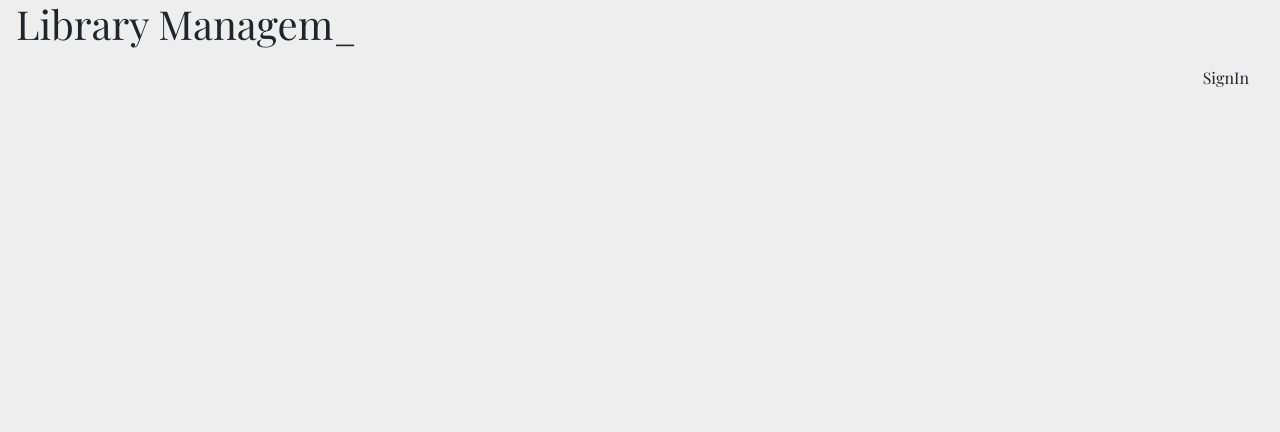
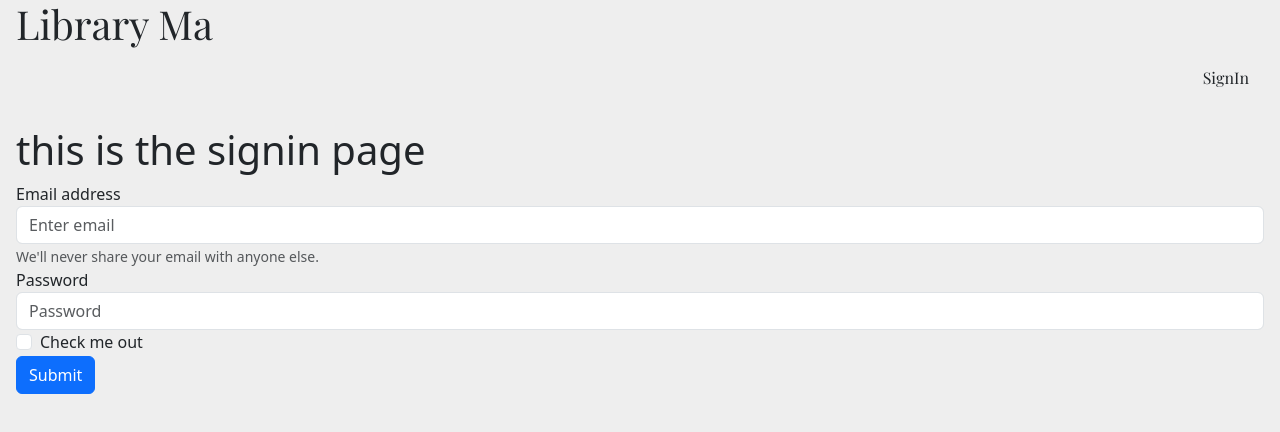
Before and after one commit to AntonyAjay123/libraryManagement, a React (Create React App) app: page /signin in a window 1280 px wide. Shown: the top 432 px of the page. Built offline with nearby package versions, Linux system fonts and the light colour scheme.

Commit message:
signin stage one

```diff
--- a/package.json
+++ b/package.json
@@ -5,6 +5,7 @@
   "keywords": [],
   "main": "src/index.js",
   "dependencies": {
+    "firebase": "^9.22.0",
     "loader-utils": "3.2.1",
     "localforage": "^1.10.0",
     "match-sorter": "^6.3.1",
--- a/src/Users.js
+++ b/src/Users.js
@@ -1,18 +1,26 @@
 const users=[{
     id:1,
     name:'Admin',
+    email:"admin@gmail.com",
+    password:"admin123",
     role:'admin'
 },
 {
     id:2,
     name:'Alice',
+    email:"alice@gmail.com",
+    password:"alice123",
     role:'user',
     rentedBooks:[]
 },
 {
     id:3,
     name:'Beth',
+    email:"beth@gmail.com",
+    password:"beth123",
     role:'user',
     rentedBooks:[]
 }
 ]
+
+export default users;
--- a/src/components/App.js
+++ b/src/components/App.js
@@ -28,9 +28,9 @@ useEffect(()=>{
   }
   return <Routes>
   <Route path="/" element={<Header/>}>
-  <Route path="/signin" element={<SignIn/>}/>
   <Route index element ={<Home/>}>
   </Route>
+  <Route path="/signin" element={<SignIn/>}/>
   <Route path="admin" element={<Directory getSearch={getSearch} books={filteredBooks}/>}/>
   <Route path="bookdetail/:isbn" element={<BookDetails/>}/>
   </Route>
--- a/src/components/navigation/navigation.component.js
+++ /dev/null
@@ -1,4 +0,0 @@
-import Header from '../routes/header/Header';
-export default function navigation(){
-
-}
--- a/src/components/routes/signin/signin.component.js
+++ b/src/components/routes/signin/signin.component.js
@@ -1,3 +1,74 @@
+import { signInWithGooglePopup } from "../../utils/firebase/firebase.utils";
+import { useState } from "react";
+import users from "../../../Users";
+
 export default function SignIn(){
-    return;
+    // const logGoogleUser = async()=>{
+    //     const response = await signInWithGooglePopup();
+    //     console.log(response);
+    // }
+    const [user,setUser] = useState({
+        email:"",
+        password:"",
+        role:"",
+    })
+    const [error,setError]= useState("")
+    const [signedIn,setSignedIn]=useState(false);
+
+    function handleClick(event){
+        event.preventDefault();
+        const authUser = users.filter((storedUser)=>storedUser.email==user.email && storedUser.password==user.password)
+        if(authUser.length==0){
+            setSignedIn(false);
+            setUser({
+                email:"",
+                password:"",
+                role:"",
+            })
+        setError("Invalid credentials");}
+        else {
+            setSignedIn(true);
+            const updateRole=authUser[0].role;
+            console.log("role",updateRole)
+            setUser(authUser[0])
+            setError("")
+            console.log("authorized",user);
+        }
+    }
+
+    function handleChange(event){
+        const{name,value}=event.target;
+        setUser((prev)=>{
+            return {
+                ...prev,
+                [name]:value
+            }
+        })
+    }
+
+    return <div>
+    <h1>this is the signin page</h1>
+    <div>
+    <form onSubmit={handleClick}>
+    <div>
+    <h4>{error}</h4>
+    </div>
+  <div className="form-group">
+    <label htmlFor="exampleInputEmail1">Email address</label>
+    <input onChange={handleChange}  name="email" className="form-control" id="exampleInputEmail1" aria-describedby="emailHelp" placeholder="Enter email"/>
+    <small id="emailHelp" className="form-text text-muted">We'll never share your email with anyone else.</small>
+  </div>
+  <div className="form-group">
+    <label htmlFor="exampleInputPassword1">Password</label>
+    <input onChange={handleChange} name="password" type="password" className="form-control" id="exampleInputPassword1" placeholder="Password"/>
+  </div>
+  <div className="form-check">
+    <input type="checkbox" className="form-check-input" id="exampleCheck1"/>
+    <label className="form-check-label" htmlFor="exampleCheck1">Check me out</label>
+  </div>
+  <button  className="btn btn-primary">Submit</button>
+</form>
+    </div>
+
+    </div>;
 }
--- /dev/null
+++ b/src/components/utils/firebase/firebase.utils.js
@@ -0,0 +1,23 @@
+import { initializeApp } from "firebase/app";
+import {getAuth,signInWithRedirect,signInWithPopup,GoogleAuthProvider} from 'firebase/auth'
+
+const firebaseConfig = {
+  apiKey: "AIzaSyDGurK8qYWv0n4gcTAYIWyiGpbS26Sg15Y",
+  authDomain: "library-project-3f69b.firebaseapp.com",
+  projectId: "library-project-3f69b",
+  storageBucket: "library-project-3f69b.appspot.com",
+  messagingSenderId: "4445136335",
+  appId: "1:4445136335:web:78b7ac55ca59c1b19d1eba"
+};
+
+// Initialize Firebase
+const app = initializeApp(firebaseConfig);
+
+const provider = new GoogleAuthProvider();
+
+provider.setCustomParameters({
+    prompt:"select_account"
+})
+
+export const auth=getAuth();
+export const signInWithGooglePopup=()=>signInWithPopup(auth,provider);
```
Also changed, not shown: 1 other file (tests, documents, lock files or other folders).
